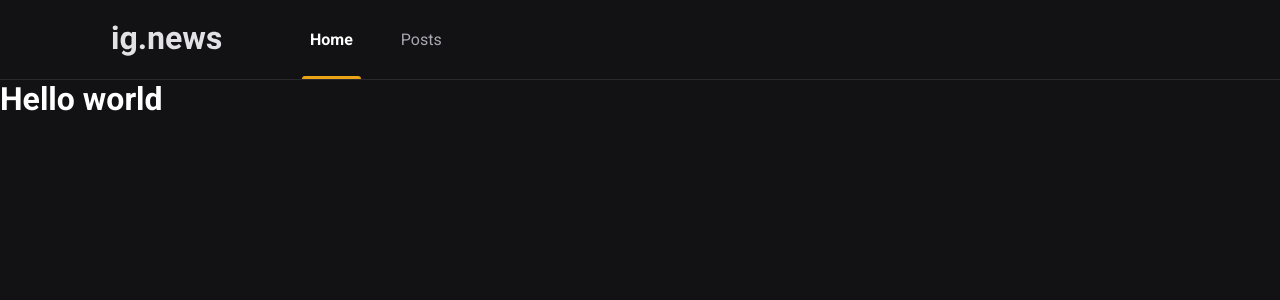
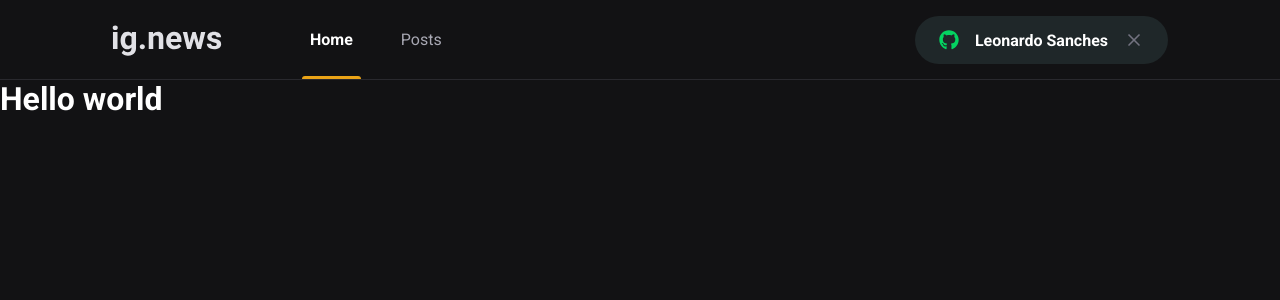
Before and after one commit to LeonardoGabrielSanches/ignews-nextjs-ignite, a Next.js app: page / in a window 1280 px wide. Shown: the top 300 px of the page. Built offline with nearby package versions, Linux system fonts and the light colour scheme.

Commit message:
Botão de sign in

```diff
--- a/package.json
+++ b/package.json
@@ -11,6 +11,7 @@
     "next": "10.1.3",
     "react": "17.0.2",
     "react-dom": "17.0.2",
+    "react-icons": "^4.2.0",
     "sass": "^1.32.8"
   },
   "devDependencies": {
--- a/src/components/Header/index.tsx
+++ b/src/components/Header/index.tsx
@@ -1,3 +1,4 @@
+import { SignInButton } from '../SignInButton';
 import styles from './styles.module.scss';
 
 export function Header() {
@@ -9,6 +10,8 @@
           <a className={styles.active}>Home</a>
           <a>Posts</a>
         </nav>
+
+        <SignInButton />
       </div>
     </header>
   );
--- a/src/components/Header/styles.module.scss
+++ b/src/components/Header/styles.module.scss
@@ -51,4 +51,8 @@
       }
     }
   }
+
+  button {
+    margin-left: auto;
+  }
 }
--- /dev/null
+++ b/src/components/SignInButton/index.tsx
@@ -0,0 +1,27 @@
+import { FaGithub } from 'react-icons/fa'
+import { FiX } from 'react-icons/fi'
+
+import styles from './styles.module.scss'
+
+export function SignInButton() {
+  const isUserLoggedIn = true;
+
+  return isUserLoggedIn ? (
+    <button
+      type="button"
+      className={styles.signInButton}
+    >
+      <FaGithub color="#04d361" />
+      Leonardo Sanches
+      <FiX color="#737380" className={styles.closeIcon}/>
+    </button>
+  ) : (
+    <button
+      type="button"
+      className={styles.signInButton}
+    >
+      <FaGithub color="#eba417" />
+      Sign in with Github
+    </button>
+  );
+}
--- /dev/null
+++ b/src/components/SignInButton/styles.module.scss
@@ -0,0 +1,33 @@
+.signInButton {
+  height: 3rem;
+  border-radius: 3rem; // Com o mesmo tamanho do height deixa o maximo arredondado possível
+  background: var(--gray-850);
+  border: 0;
+  padding: 0 1.5rem;
+
+  display: flex;
+  align-items: center;
+  justify-content: center;
+
+  color: var(--white);
+  font-weight: bold;
+
+  svg {
+    width: 20px;
+    height: 20px;
+  }
+
+  svg:first-child {
+    margin-right: 1rem;
+  }
+
+  svg.closeIcon {
+    margin-left: 1rem;
+  }
+
+  transition: filter 0.2s;
+
+  &:hover {
+    filter: brightness(0.8);
+  }
+}
--- a/src/styles/global.scss
+++ b/src/styles/global.scss
@@ -10,6 +10,7 @@
   --gray-100: #e1e1e6;
   --gray-300: #a8a8b3;
   --gray-800: #29292e;
+  --gray-850: #1f2729;
   --gray-900: #121214;
 
   --cyan-500: #61dafb;
```
Also changed, not shown: 1 other file (tests, documents, lock files or other folders).
